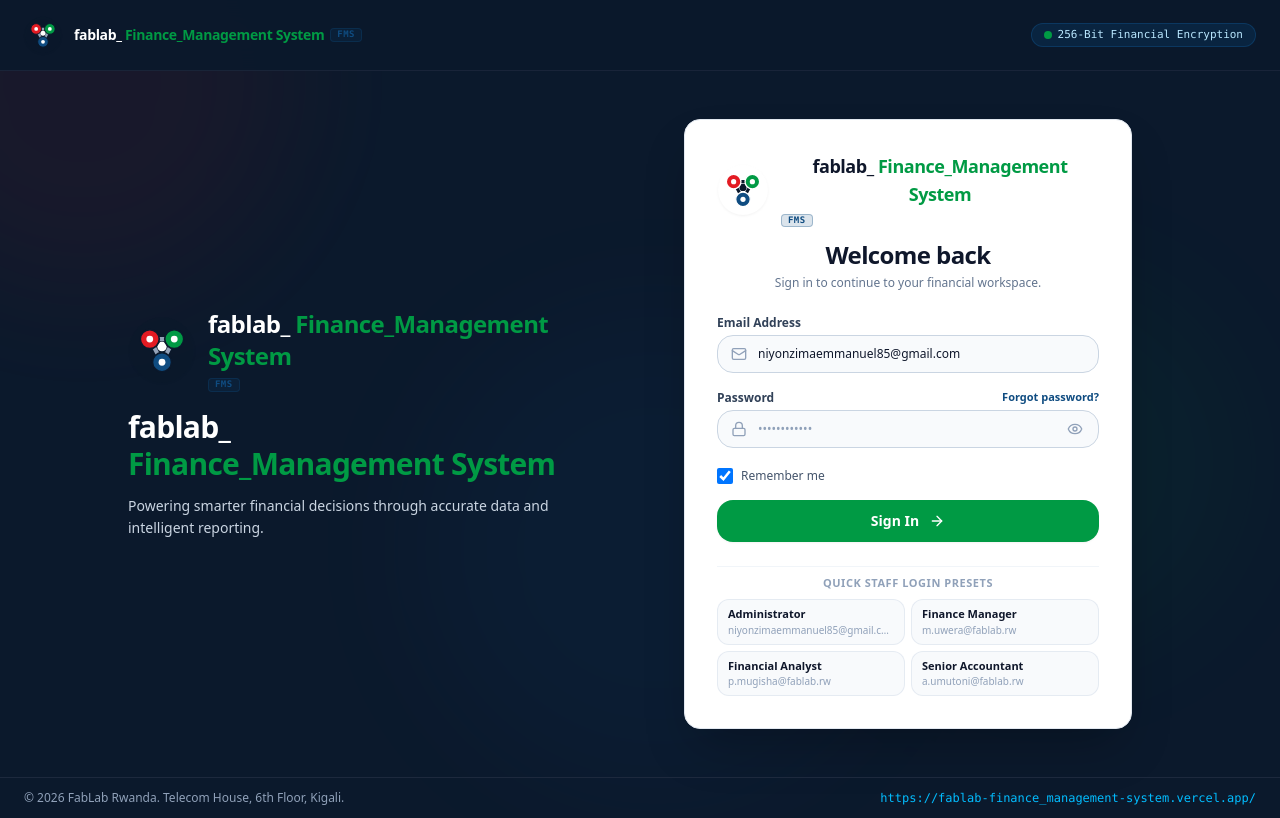
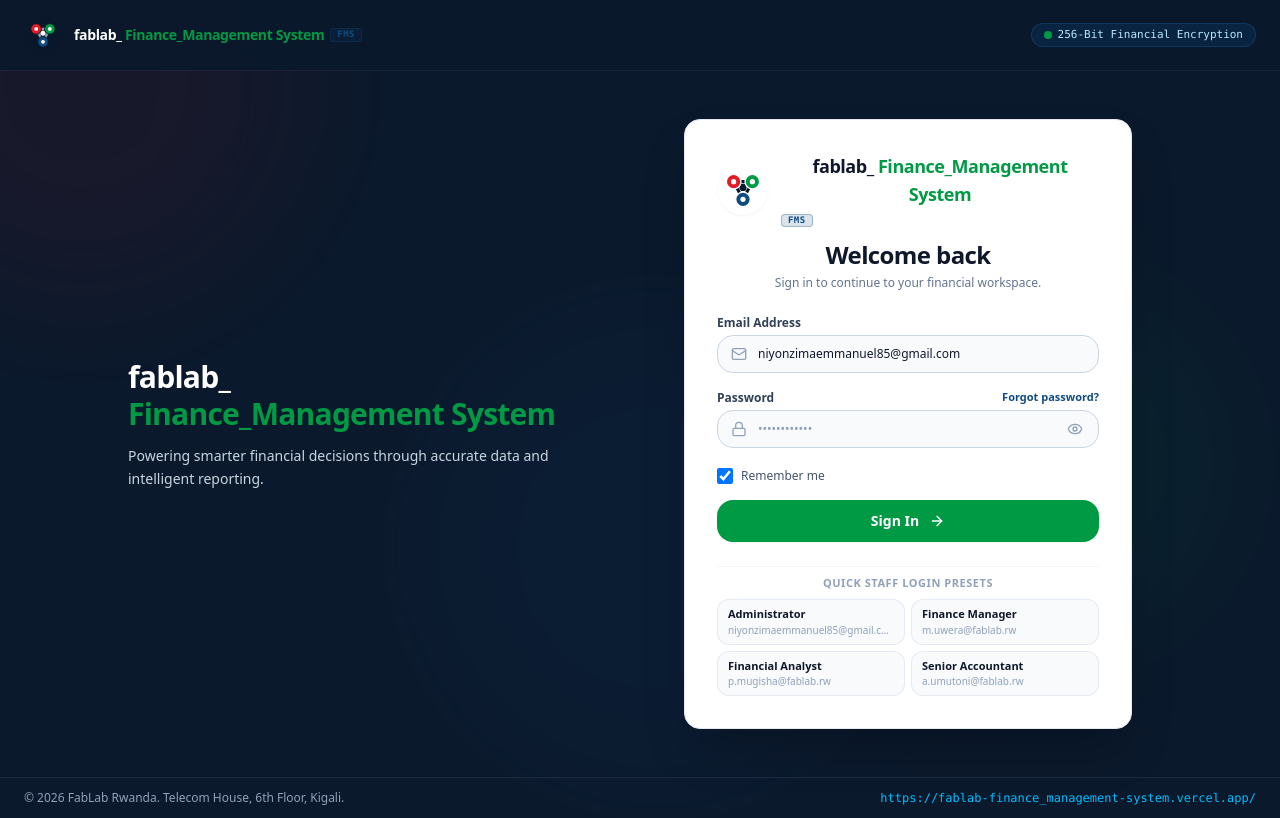
Before and after one commit to EmmanuelNiyonzima/Fablab, a React (Vite) app: page / in a window 1280 px wide. Built offline with nearby package versions, Linux system fonts and the light colour scheme.

Commit message:
Update login layout, password error, and domain URL

```diff
--- a/src/components/auth/LoginPage.tsx
+++ b/src/components/auth/LoginPage.tsx
@@ -135,8 +135,6 @@
           {/* LEFT: FabLab Brand Identity & Financial Intelligence */}
           <div className="hidden lg:flex lg:col-span-6 flex-col justify-center space-y-6 text-slate-200">
             <div className="space-y-4">
-              <FabLabLogo size="xl" theme="dark" subtitle="" />
-
               <div className="space-y-2">
                 <h1 className="text-3xl font-extrabold text-white tracking-tight leading-tight">
                   <span className="text-white">fablab_</span> <br />
```
